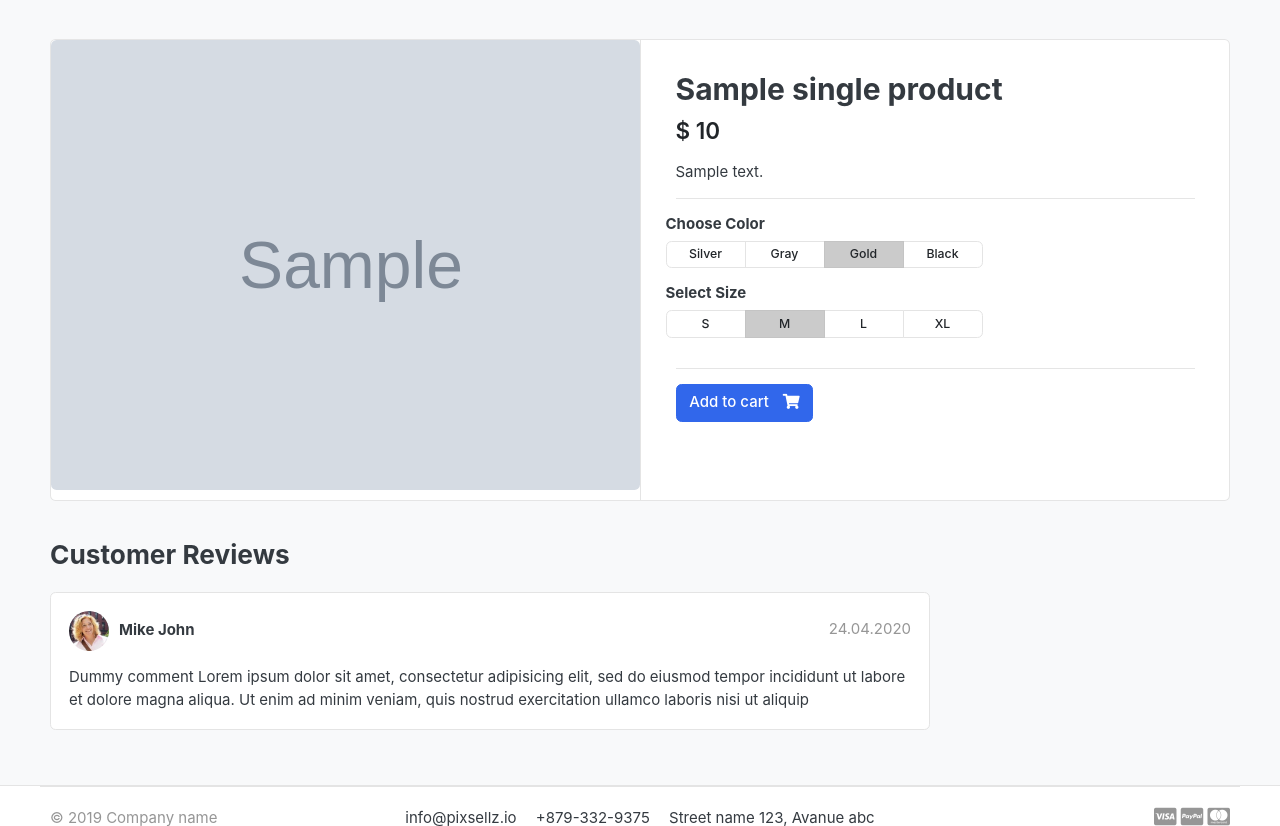
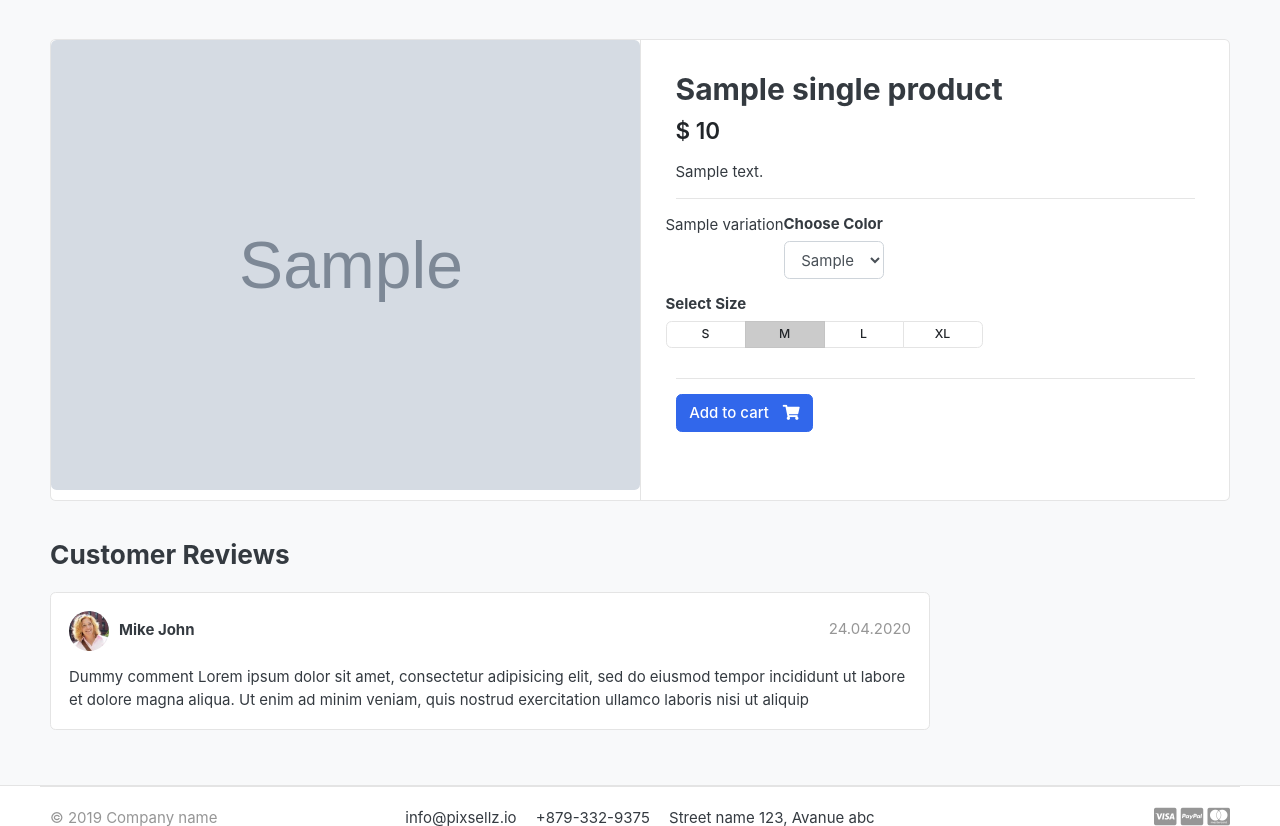
Before and after one commit to VeniRaju02/git_demo, a Django app: template DAkart/templates/product-detail.html in a window 1280 px wide. Shown: the part 119-945 px from the top of the page. Run offline with Django 3.2, Linux system fonts and the light colour scheme; the template is opened without the code that fills it: most values are stand-ins (such as "Sample title", 1, 10 or a date in 2020); grey boxes marked "Sample" are stand-in pictures; some libraries are stand-ins or nearby versions; some web fonts are replaced.

Commit message:
product variation 09.11

```diff
--- a/DAkart/templates/product-detail.html
+++ b/DAkart/templates/product-detail.html
@@ -18,6 +18,7 @@
     </article> <!-- gallery-wrap .end// -->
             </aside>
             <main class="col-md-6 border-left">
+    <form action="{% url 'addcart' single_product.id %}" method="GET">
         <article class="content-body">
 
         <h2 class="title">{{ single_product.product_name }}</h2>
@@ -31,22 +32,14 @@
 
         <hr>
             <div class="row">
+              {{ single_product.Variation }}
                 <div class="item-option-select">
                     <h6>Choose Color</h6>
-                <div class="btn-group btn-group-sm btn-group-toggle" data-toggle="buttons">
-                  <label class="btn btn-light">
-                    <input type="radio" name="radio_color"> Silver
-                  </label>
-                  <label class="btn btn-light">
-                    <input type="radio" name="radio_color" > Gray
-                  </label>
-                  <label class="btn btn-light active">
-                    <input type="radio" name="radio_color checked"> Gold
-                  </label>
-                  <label class="btn btn-light">
-                    <input type="radio" name="radio_color"> Black
-                  </label>
-                </div>
+                    <select name="color" class="form-control">
+                      {% for i in single_product.variation_set.all %}
+                      <option value="{{ i.variation_value }}" > {{ i.variation_value }} </option>
+                      {% endfor %}
+                    </select>
                 </div>
             </div> <!-- row.// -->
             <div class="row">
@@ -77,10 +70,11 @@
                   <a href="{% url 'cart' %}" class="btn  btn-primary"> <span class="text">View cart</span> <i class="fa fa-shopping-cart"></i></a>
 
                   {% else %}
-              <a href="{% url 'addcart' single_product.id %}" class="btn  btn-primary"> <span class="text">Add to cart</span> <i class="fas fa-shopping-cart"></i>  </a>
+                  <button type="submit"  class="btn  btn-primary"> <span class="text">Add to cart</span> <i class="fas fa-shopping-cart"></i>  </button>
                   {% endif %}
             {% endif %}
-    </article> <!-- product-info-aside .// -->
+        </article>
+  </form> <!-- product-info-aside .// -->
             </main> <!-- col.// -->
         </div> <!-- row.// -->
     </div> <!-- card.// -->
```
Also changed, not shown: DAkart/store/admin.py (+6 -1 lines), DAkart/store/models.py (+15 -0 lines), DAkart/store/views.py (+9 -6 lines). Lines whose indentation alone changed are shown as unchanged.
